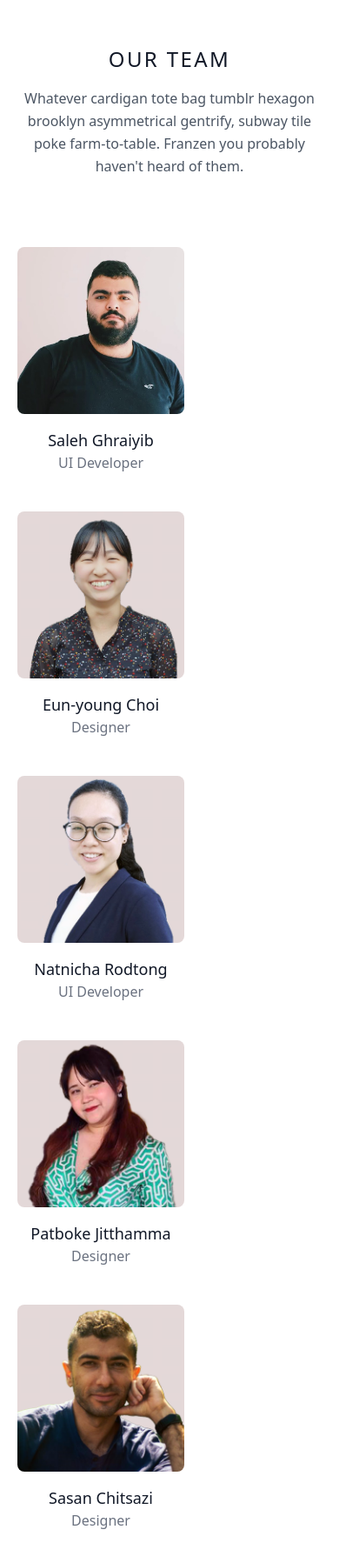
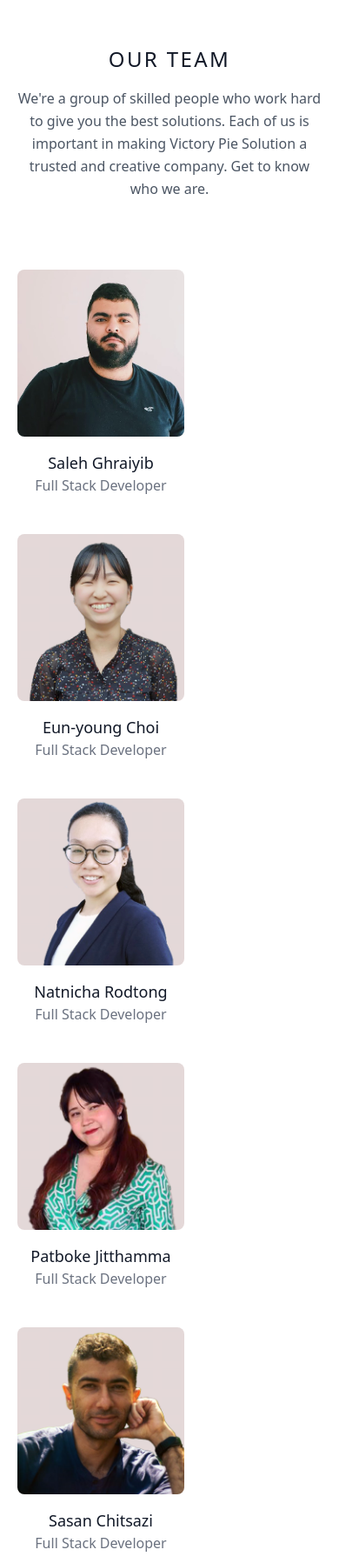
Before and after one commit to Victory-Pie-Solutions/landing-page, a Next.js app: page / in a window 390 px wide. Shown: the part 2269-4066 px from the top of the page at 87% size. Built offline with nearby package versions, Linux system fonts and the light colour scheme.

Commit message:
update team and position text, remove unuse img

```diff
--- a/src/components/contact.tsx
+++ b/src/components/contact.tsx
@@ -58,9 +58,9 @@ function Contact() {
             <div className="p-2 w-full pt-8 mt-8 border-t border-gray-200 text-center">
               <a
                 className="text-blue-500"
-                href="mailto:victorypiesolutions@outlook.com"
+                href="mailto:Victorypiesolutions@outlook.com"
               >
-                victorypiesolutions@outlook.com
+                Victorypiesolutions@outlook.com
               </a>
               <p className="leading-normal my-5">
                 {" "}
--- a/src/components/team.tsx
+++ b/src/components/team.tsx
@@ -11,7 +11,7 @@ function Team() {
   <div className="container px-5 py-24 mx-auto">
     <div className="flex flex-col text-center w-full mb-20">
       <h1 className="text-2xl font-medium title-font mb-4 text-gray-900 tracking-widest">OUR TEAM</h1>
-      <p className="lg:w-2/3 mx-auto leading-relaxed text-base">Whatever cardigan tote bag tumblr hexagon brooklyn asymmetrical gentrify, subway tile poke farm-to-table. Franzen you probably haven't heard of them.</p>
+      <p className="lg:w-2/3 mx-auto leading-relaxed text-base">We're a group of skilled people who work hard to give you the best solutions. Each of us is important in making Victory Pie Solution a trusted and creative company. Get to know who we are.</p>
     </div>
     <div className="flex flex-wrap -m-4">
       <div className="p-4 lg:w-1/2">
@@ -19,7 +19,7 @@ function Team() {
           <img alt="team" className="flex-shrink-0 rounded-lg w-48 h-48 object-cover object-center sm:mb-0 mb-4" src={saleh.src} />
           <div className="flex-grow sm:pl-8">
             <h2 className="title-font font-medium text-lg text-gray-900">Saleh Ghraiyib</h2>
-            <h3 className="text-gray-500 mb-3">UI Developer</h3>
+            <h3 className="text-gray-500 mb-3">Full Stack Developer</h3>
           </div>
         </div>
       </div>
@@ -29,7 +29,7 @@ function Team() {
           <div className="flex-grow sm:pl-8">
             <h2 className="title-font font-medium text-lg text-gray-900">Eun-young Choi
 </h2>
-            <h3 className="text-gray-500 mb-3">Designer</h3>
+            <h3 className="text-gray-500 mb-3">Full Stack Developer</h3>
           </div>
         </div>
       </div>
@@ -38,7 +38,7 @@ function Team() {
           <img alt="team" className="flex-shrink-0 rounded-lg w-48 h-48 object-cover object-center sm:mb-0 mb-4" src={natnicha.src} />
           <div className="flex-grow sm:pl-8">
             <h2 className="title-font font-medium text-lg text-gray-900">Natnicha Rodtong</h2>
-            <h3 className="text-gray-500 mb-3">UI Developer</h3>
+            <h3 className="text-gray-500 mb-3">Full Stack Developer</h3>
           </div>
         </div>
       </div>
@@ -47,7 +47,7 @@ function Team() {
           <img alt="team" className="flex-shrink-0 rounded-lg w-48 h-48 object-cover object-center sm:mb-0 mb-4" src={patboke.src} />
           <div className="flex-grow sm:pl-8">
             <h2 className="title-font font-medium text-lg text-gray-900">Patboke Jitthamma</h2>
-            <h3 className="text-gray-500 mb-3">Designer</h3>
+            <h3 className="text-gray-500 mb-3">Full Stack Developer</h3>
           </div>
         </div>
       </div>
@@ -56,7 +56,7 @@ function Team() {
           <img alt="team" className="flex-shrink-0 rounded-lg w-48 h-48 object-cover object-center sm:mb-0 mb-4" src={sasan.src} />
           <div className="flex-grow sm:pl-8">
             <h2 className="title-font font-medium text-lg text-gray-900">Sasan Chitsazi</h2>
-            <h3 className="text-gray-500 mb-3">Designer</h3>
+            <h3 className="text-gray-500 mb-3">Full Stack Developer</h3>
           </div>
         </div>
       </div>
```
Also changed, not shown: src/imgs/sassan.PNG (deleted).
